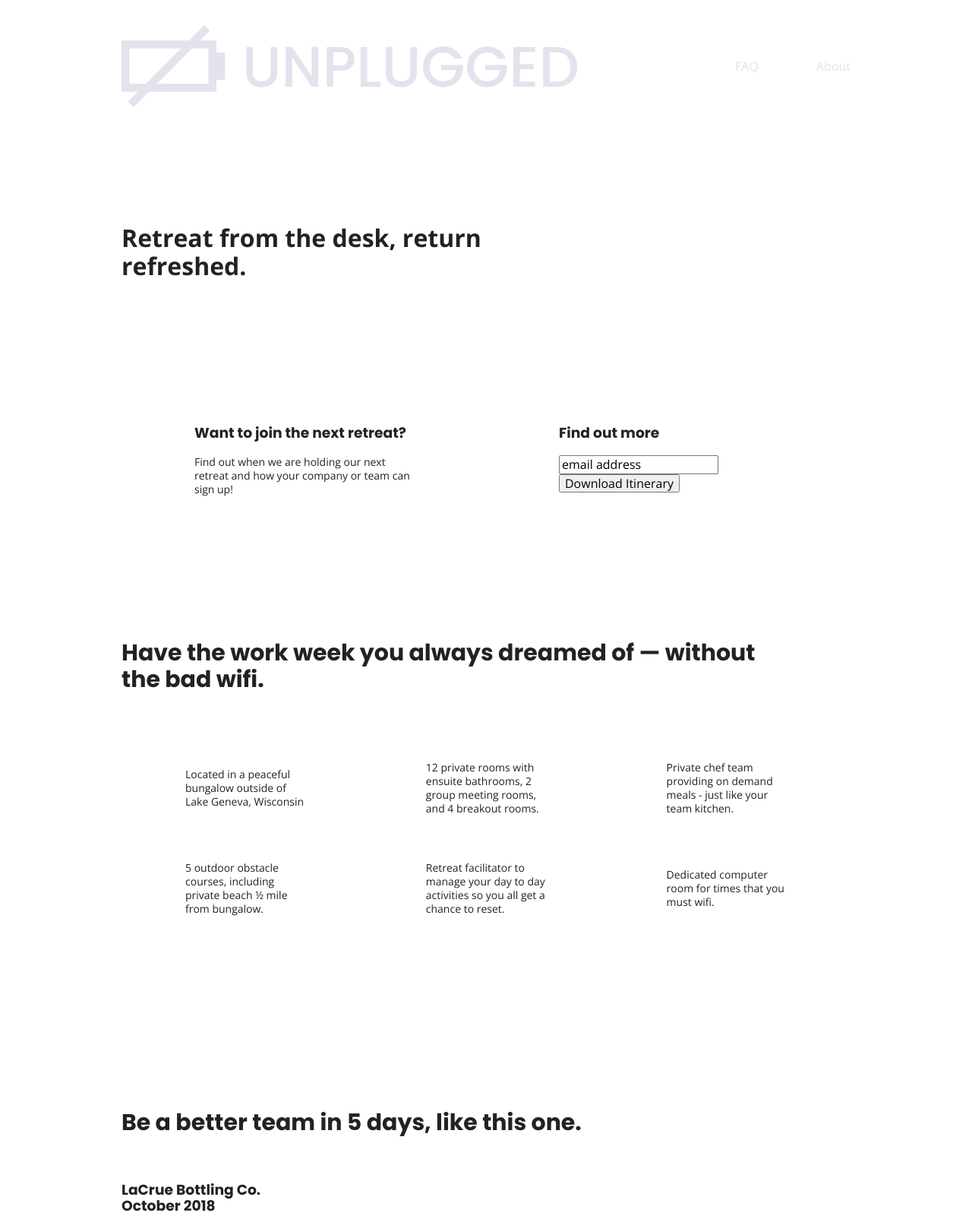
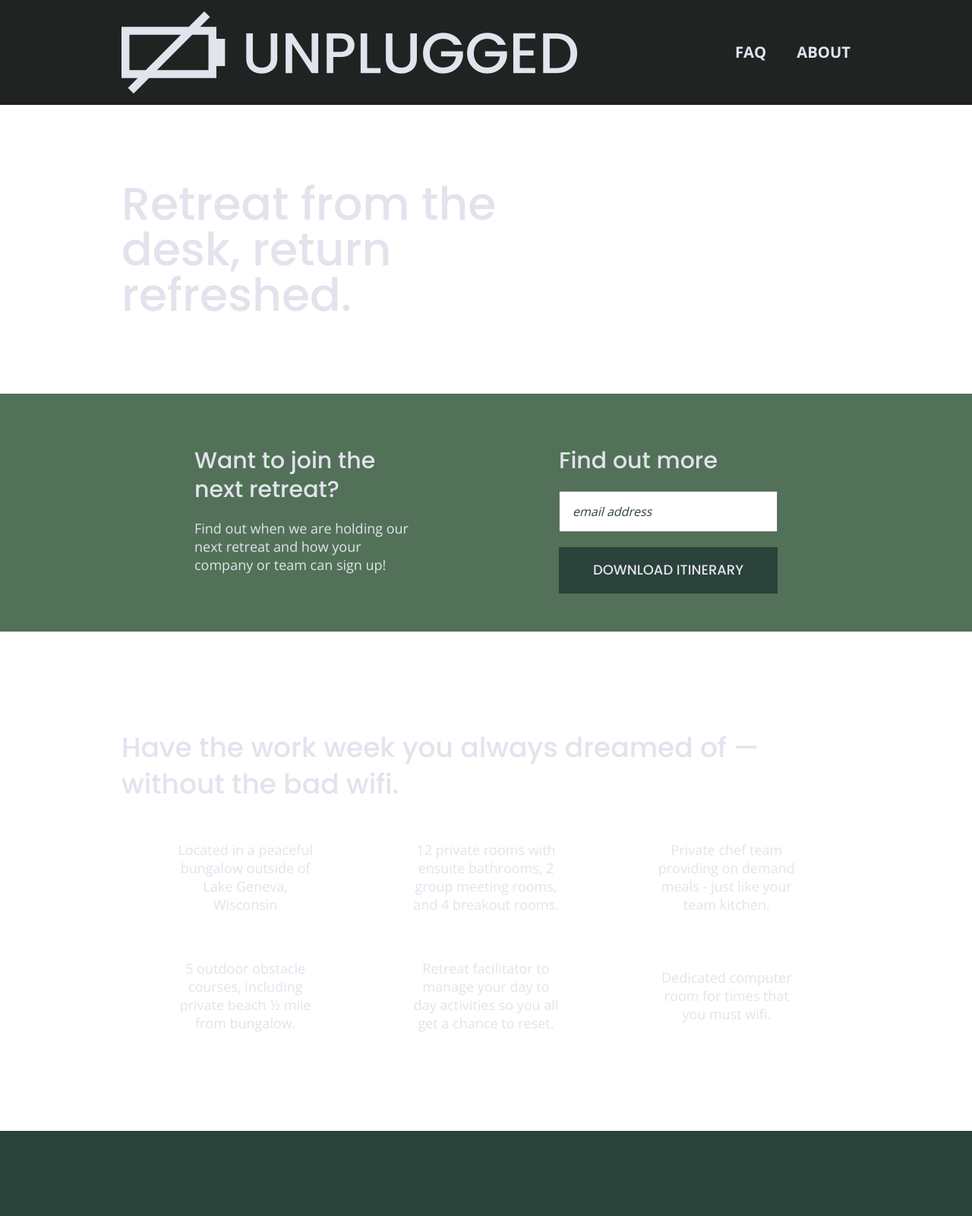
Before and after one commit to akiritsis/responsive-unplugged, a website built with Parcel: page index.html in a window 1280 px wide. Shown: the top 1600 px of the page at 76% size. Built offline with nearby package versions, Linux system fonts and the light colour scheme; files whose address does not match are found by name.

Commit message:
Add remaining styles

```diff
--- a/css/main.css
+++ b/css/main.css
@@ -106,6 +106,7 @@ html {
 body {
        font-family: 'Open Sans', sans-serif;
        font-size: 1em;
+       color: #e2e3ed;
        text-align: left;
 }
 
@@ -123,11 +124,15 @@ a {
 h2 {
   font-family: 'Poppins', sans-serif;
   font-size: 1.875em;
+  font-weight: 500;
 }
 
 h3,
 h4 {
   font-family: 'Poppins', sans-serif;
+  font-weight: 500;
+  font-size: 1.125em;
+  margin: 20px 0;
 }
 
 p {
@@ -165,6 +170,7 @@ address {
 
 header,
 footer {
+  background-color: #202322;
   display: flex;
   justify-content: center;
   align-items: center;
@@ -184,17 +190,20 @@ header .content-wrapper {
 }
 
 .header-divider {
+  background: #3a3a3a;
   width: 100%;
   height: 1px;
   margin: 10px 0 20px 0;
 }
 
 header nav {
+  width: 60%;
+  font-size: 1.125em;
+  font-weight: 700;
   display: flex;
   justify-content: space-around;
   align-items: center;
   flex-flow: row wrap;
-  width: 60%;
 }
 
 header nav ul {
@@ -203,8 +212,13 @@ header nav ul {
   width: 100%;
 }
 
+header nav ul li {
+  font-size:1.125em;
+}
+
 footer {
   flex-direction: column;
+  text-align: center;
 }
 
 footer p {
@@ -237,7 +251,7 @@ footer .content-wrapper {
 }
 
 
-/* ----------------------------------- MOBILE STYLES - HONEPAGE -------------------------------- */
+/* ----------------------------------- MOBILE STYLES - HOMEPAGE -------------------------------- */
 
 /* HERO AREA */
 
@@ -247,14 +261,49 @@ footer .content-wrapper {
   flex-flow: row wrap;
 }
 
+.hero-area h1 {
+  font-size: 2.25em;
+  font-family: 'Poppins', Helvetica, Arial, sans-serif;
+  font-weight: 500;
+  line-height: 1.2;
+}
+
 /* Aside */
 
 aside {
+  background-color: #527158;
   display: flex;
   justify-content: center;
   align-items: center;
   flex-flow: row wrap;
 }
+
+aside .form{
+  margin-top: 30px;
+}
+
+input[type=text] {
+  box-sizing: border-box;
+  width: 100%;
+  color: #2a423a;
+  font-style: italic;
+  padding: 1em;
+}
+
+input[type=button] {
+  width: 100%;
+  padding: 20px 0;
+  margin-top: 20px;
+  background-color: #2a423a;
+  font-family: 'Poppins', Helvetica, Arial, sans-serif;
+  font-weight: 500;
+  font-size: 1.125em;
+  color: #e2e3ed;
+  border: none;
+  text-align: center;
+  text-transform: uppercase;
+}
+
 
 /* Features */
 
@@ -282,11 +331,13 @@ aside {
 
 .features p {
   margin: 0;
+  text-align:center;
 }
 
 /* Reviews */
 
 .reviews {
+  background-color: #2a423a;
   display: flex;
   justify-content: center;
   flex-flow: row wrap;
@@ -294,6 +345,7 @@ aside {
 
 .reviews h2 {
   margin-bottom: 40px;
+  line-height: 1;
 }
 
 .reviews h3 {
@@ -306,6 +358,7 @@ aside {
    ========================================================================== */
 
    .mission {
+    background-color: #527158;
     display: flex;
     justify-content: center;
     align-items: center;
@@ -313,6 +366,7 @@ aside {
   }
 
   .contact-section {
+    background-color: #2a423a;
     display: flex;
     justify-content: center;
     align-items: center;
@@ -328,6 +382,7 @@ aside {
      ========================================================================== */
 
   .faq {
+    background-color: #527158;
     display: flex;
     justify-content: center;
     align-items: center;
@@ -344,13 +399,16 @@ aside {
 
   .faq h2 {
     margin-bottom: 40px;
+    line-height: 1;
   }
 
   .faq-content {
     margin-bottom: 50px;
   }
 
-
+  .faq-content h4 {
+    line-height: 1.333;
+  }
 
 /* ==========================================================================
    Helper classes
@@ -451,6 +509,15 @@ aside {
   margin: 100px 0;
 }
 
+h2 {
+  font-size: 2.25em;
+  line-height: 1.333;
+}
+
+h3 {
+  font-size: 1.5em;
+  line-height: 1.25;
+}
 
 /* HEADER */
 
@@ -468,6 +535,10 @@ header nav {
   width: 20%;
 }
 
+header figure {
+  width: 30%;
+}
+
 header nav ul {
   justify-content: space-between;
 }
@@ -476,6 +547,12 @@ header nav ul {
   display: none;
 }
 /* Hero Area */
+
+.hero-area h1 {
+  font-size: 3em;
+  line-height: 1;
+  margin: 0;
+}
 
 /* Aside */
 aside .content-wrapper {
@@ -492,6 +569,11 @@ aside .content-wrapper .form {
 }
 
 /* Features */
+
+.features h2 {
+  margin-bottom: 20px;
+}
+
 .features article {
   display: flex;
   justify-content: center;
@@ -501,7 +583,7 @@ aside .content-wrapper .form {
 }
 
 .features .features-item-description {
-  width: 50%;
+  width: 62%;
 }
 
 /* Reviews */
@@ -510,8 +592,18 @@ aside .content-wrapper .form {
   justify-content: space-between;
 }
 
+
+.reviews h2 {
+  width: 85%;
+}
+
 .reviews article div {
   width: 49%;
+}
+
+.reviews h3 {
+  width: 75%;
+  margin: 0;
 }
 
 /* Footer */
@@ -524,10 +616,20 @@ footer .content-wrapper {
   display: flex;
   justify-content: space-between;
   align-items: center;
+  flex-direction: row;
 }
 
 footer .contact {
   margin-bottom: 0;
+}
+
+footer h4 {
+  font-size: 1.5em;
+  margin-bottom: 40px;
+}
+
+footer p {
+  line-height: 1.285;
 }
 
 footer .copyright {
@@ -559,6 +661,10 @@ footer .copyright {
   align-items: flex-start;
 }
 
+.contact-content h4 {
+  font-size: 1.5em;
+}
+
 /* ==========================================================================
  FAQ Page
  ========================================================================== */
@@ -574,18 +680,43 @@ footer .copyright {
 .faq h2 {
   width: 100%;
 }
+
+.faq h4,
+.faq p {
+    font-size: .875em;
+    line-height: 1.125;
 }
+
 
 @media only screen and (min-width:1200px) {
   /*Desktop styles here*/
+}
+
+header {
+  padding: 15px 0;
 }
 
   .content-wrapper {
     max-width: 960px;
   }
 
+  h2 {
+    font-size: 2.25em;
+  }
+
+  h3,
+  h4 {
+      font-size: 1.875em;
+  }
+
+  p {
+      font-size: 1.125em;
+      line-height: 1.333;
+  }
+
   /* Hero */
   .hero-area h1 {
+    font-size: 3.75em;
     width: 60%;
 }
 
@@ -597,6 +728,10 @@ footer .copyright {
   aside .content-wrapper .form-description,
   aside .content-wrapper .form {
     width: 30%;
+  }
+
+  .form-description p {
+    font-size: 1.125em;
   }
 
   /* Features */
@@ -614,6 +749,10 @@ footer .copyright {
     width: 42%;
   }
 
+  footer h4 {
+    font-size: 1.875em;
+  }
+
   /* ==========================================================================
   About Page
   ========================================================================== */
@@ -621,6 +760,11 @@ footer .copyright {
   .mission h2,
   .contact-section .content-wrapper h2 {
       width: 95%;
+      font-size: 3em;
+  }
+
+  .contact-content h4 {
+    font-size: 1.875em;
   }
 
   /* ==========================================================================
@@ -628,8 +772,14 @@ footer .copyright {
   ========================================================================== */
   .faq h2 {
     width: 100%;
+    font-size: 3em;
   }
 
+  .faq h4,
+  .faq p {
+      font-size: 1.125em;
+      line-height: 1;
+  }
 }
 
 
--- a/index.html
+++ b/index.html
@@ -35,7 +35,7 @@
         <ul>
           <li><a href="faq/index.html" target="_blank">FAQ</a></li>
 
-          <li><a href="about/index.html" target="_blank">About</a></li>
+          <li><a href="about/index.html" target="_blank">ABOUT</a></li>
         </ul>
       </nav>
     </div>
```
